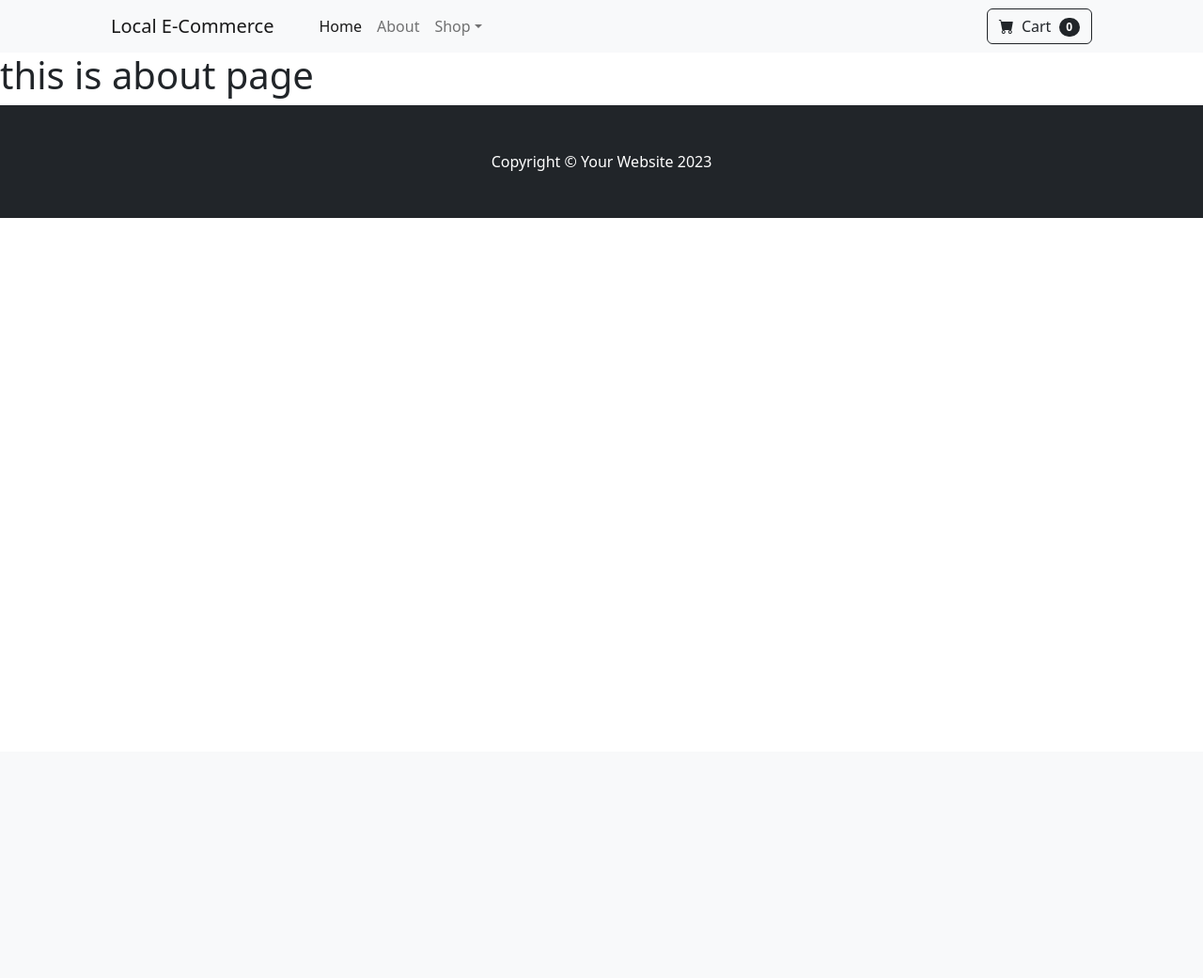
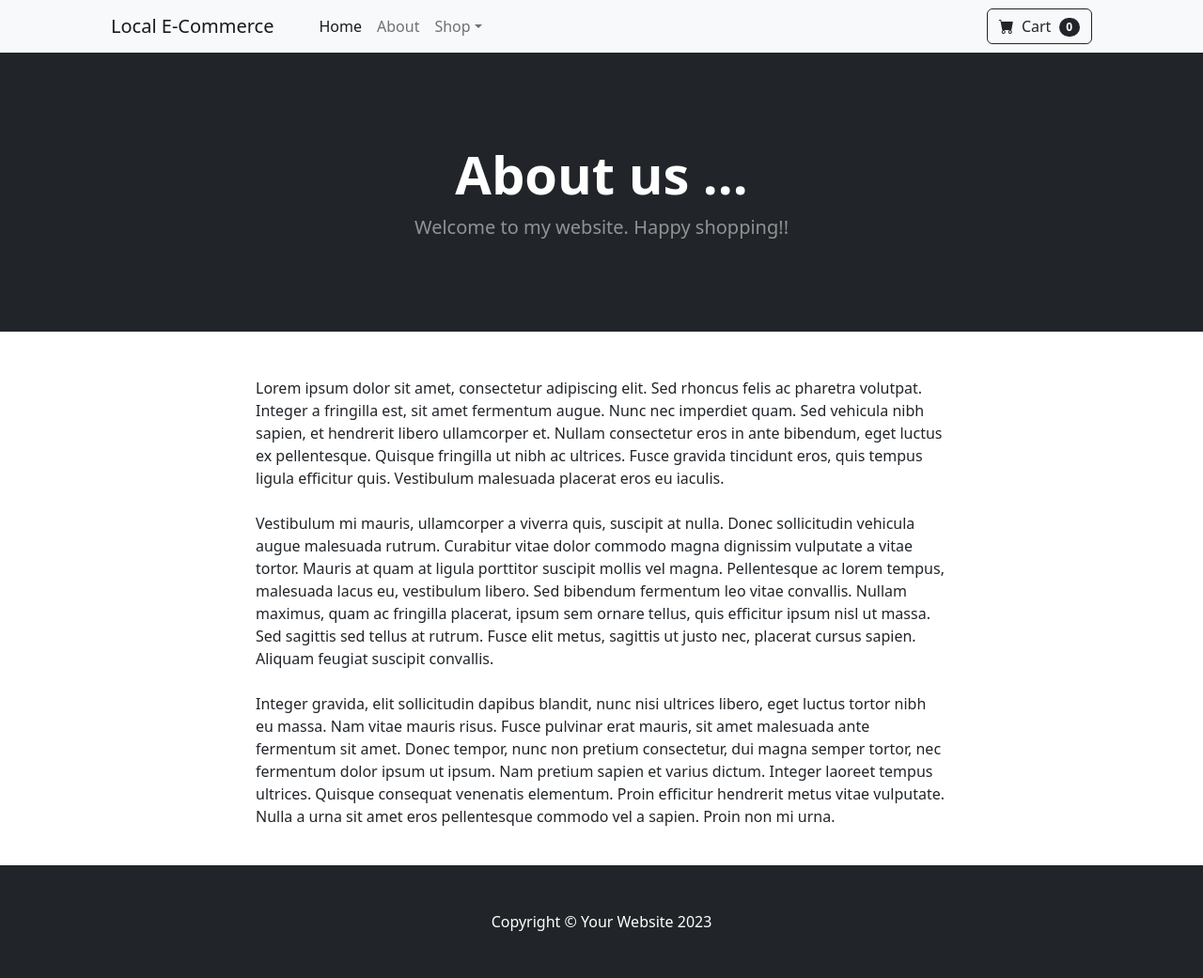
Before and after one commit to tonysodeep/LocalECommerce, a Django app: page /about-us/ in a window 1280 px wide. Shown: the whole page at 94% size. Before the commit the page ends 232 px from the top, so only its background shows below. Run offline with Django 5.2, Linux system fonts and the light colour scheme; some libraries are stand-ins or nearby versions.

Commit message:
add link to nav bar

```diff
--- a/store/templates/navbar.html
+++ b/store/templates/navbar.html
@@ -1,6 +1,6 @@
 <nav class="navbar navbar-expand-lg navbar-light bg-light">
   <div class="container px-4 px-lg-5">
-    <a class="navbar-brand" href="#!">Local E-Commerce</a>
+    <a class="navbar-brand" href="{% url 'home' %}">Local E-Commerce</a>
     <button
       class="navbar-toggler"
       type="button"
@@ -15,9 +15,13 @@
     <div class="collapse navbar-collapse" id="navbarSupportedContent">
       <ul class="navbar-nav me-auto mb-2 mb-lg-0 ms-lg-4">
         <li class="nav-item">
-          <a class="nav-link active" aria-current="page" href="#!">Home</a>
+          <a class="nav-link active" aria-current="page" href="{% url 'home' %}"
+            >Home</a
+          >
         </li>
-        <li class="nav-item"><a class="nav-link" href="#!">About</a></li>
+        <li class="nav-item">
+          <a class="nav-link" href="{% url 'about' %}">About</a>
+        </li>
         <li class="nav-item dropdown">
           <a
             class="nav-link dropdown-toggle"
--- a/store/templates/store/about.html
+++ b/store/templates/store/about.html
@@ -1,3 +1,49 @@
 {% extends 'base.html' %} {% block content %}
-<h1>this is about page</h1>
+<!-- Header-->
+<header class="bg-dark py-5">
+  <div class="container px-4 px-lg-5 my-5">
+    <div class="text-center text-white">
+      <h1 class="display-4 fw-bolder">About us ...</h1>
+      <p class="lead fw-normal text-white-50 mb-0">
+        Welcome to my website. Happy shopping!!
+      </p>
+    </div>
+  </div>
+</header>
+<div class="container">
+  <div class="row justify-content-center">
+    <div class="col-8">
+      <p class="justify-content-center">
+        <br /><br />
+        Lorem ipsum dolor sit amet, consectetur adipiscing elit. Sed rhoncus
+        felis ac pharetra volutpat. Integer a fringilla est, sit amet fermentum
+        augue. Nunc nec imperdiet quam. Sed vehicula nibh sapien, et hendrerit
+        libero ullamcorper et. Nullam consectetur eros in ante bibendum, eget
+        luctus ex pellentesque. Quisque fringilla ut nibh ac ultrices. Fusce
+        gravida tincidunt eros, quis tempus ligula efficitur quis. Vestibulum
+        malesuada placerat eros eu iaculis.
+        <br /><br />
+        Vestibulum mi mauris, ullamcorper a viverra quis, suscipit at nulla.
+        Donec sollicitudin vehicula augue malesuada rutrum. Curabitur vitae
+        dolor commodo magna dignissim vulputate a vitae tortor. Mauris at quam
+        at ligula porttitor suscipit mollis vel magna. Pellentesque ac lorem
+        tempus, malesuada lacus eu, vestibulum libero. Sed bibendum fermentum
+        leo vitae convallis. Nullam maximus, quam ac fringilla placerat, ipsum
+        sem ornare tellus, quis efficitur ipsum nisl ut massa. Sed sagittis sed
+        tellus at rutrum. Fusce elit metus, sagittis ut justo nec, placerat
+        cursus sapien. Aliquam feugiat suscipit convallis.
+        <br /><br />
+        Integer gravida, elit sollicitudin dapibus blandit, nunc nisi ultrices
+        libero, eget luctus tortor nibh eu massa. Nam vitae mauris risus. Fusce
+        pulvinar erat mauris, sit amet malesuada ante fermentum sit amet. Donec
+        tempor, nunc non pretium consectetur, dui magna semper tortor, nec
+        fermentum dolor ipsum ut ipsum. Nam pretium sapien et varius dictum.
+        Integer laoreet tempus ultrices. Quisque consequat venenatis elementum.
+        Proin efficitur hendrerit metus vitae vulputate. Nulla a urna sit amet
+        eros pellentesque commodo vel a sapien. Proin non mi urna.
+        <br /><br />
+      </p>
+    </div>
+  </div>
+</div>
 {% endblock %}
```
